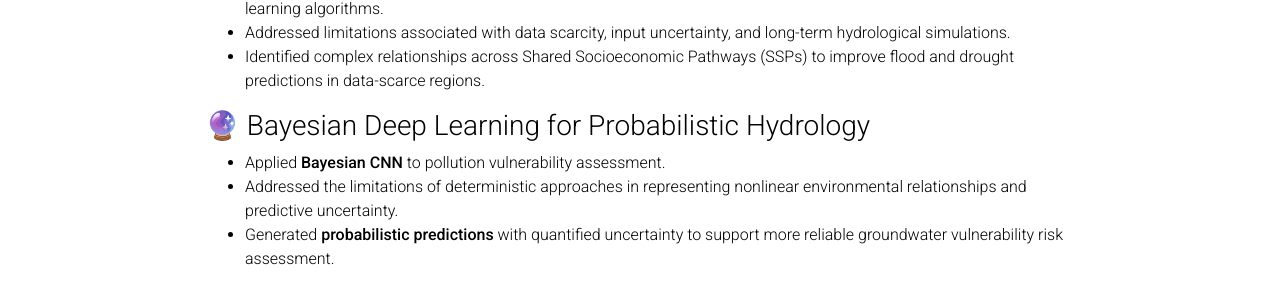
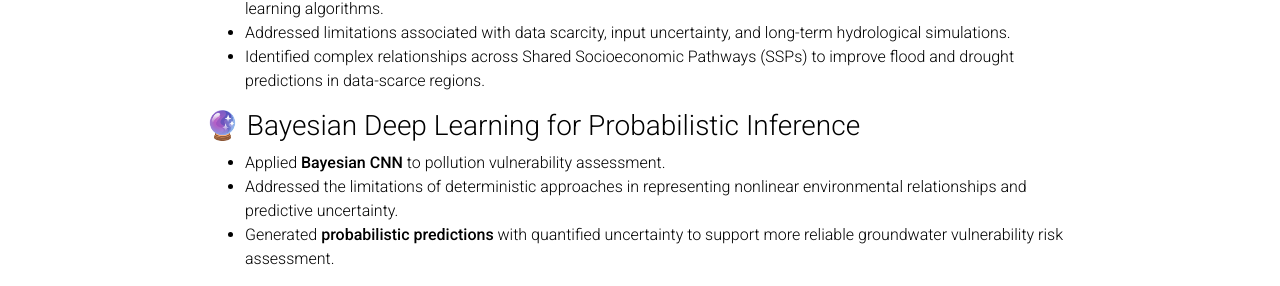
Before and after one commit to tdmengistu/tdmengistu.github.io, a Jekyll site: the page built from _pages/about.md, in a window 1280 px wide and 900 px high, scrolled down 557 px. Shown: the part 151-437 px from the top of the window. Built offline with Jekyll 4.4.1, drawn with Linux system fonts in a browser that asks for light colours; a style sheet for code colours, icons or effects is not loaded.

Commit message:
Update section title and content for clarity

```diff
--- a/_pages/about.md
+++ b/_pages/about.md
@@ -30,7 +30,7 @@ My current work focuses on deep transfer learning and hybrid graph learning for
 - Addressed limitations associated with data scarcity, input uncertainty, and long-term hydrological simulations.
 - Identified complex relationships across Shared Socioeconomic Pathways (SSPs) to improve flood and drought predictions in data-scarce regions.
 
-### 🔮 Bayesian Deep Learning for Probabilistic Hydrology
+### 🔮 Bayesian Deep Learning for Probabilistic Inference
 
 - Applied **Bayesian CNN** to pollution vulnerability assessment.
 - Addressed the limitations of deterministic approaches in representing nonlinear environmental relationships and predictive uncertainty.
```
